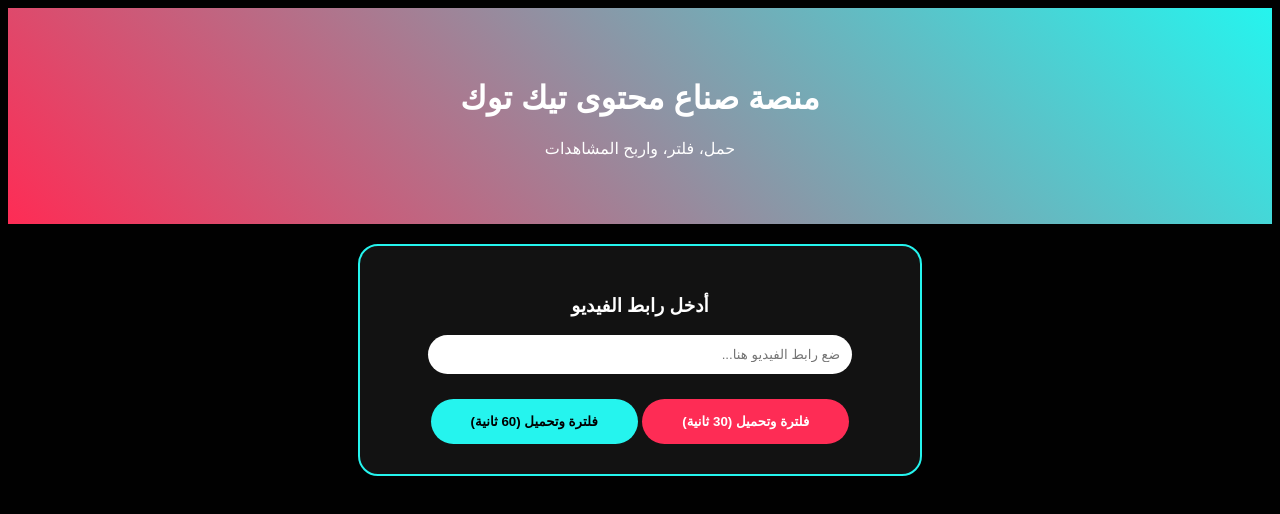
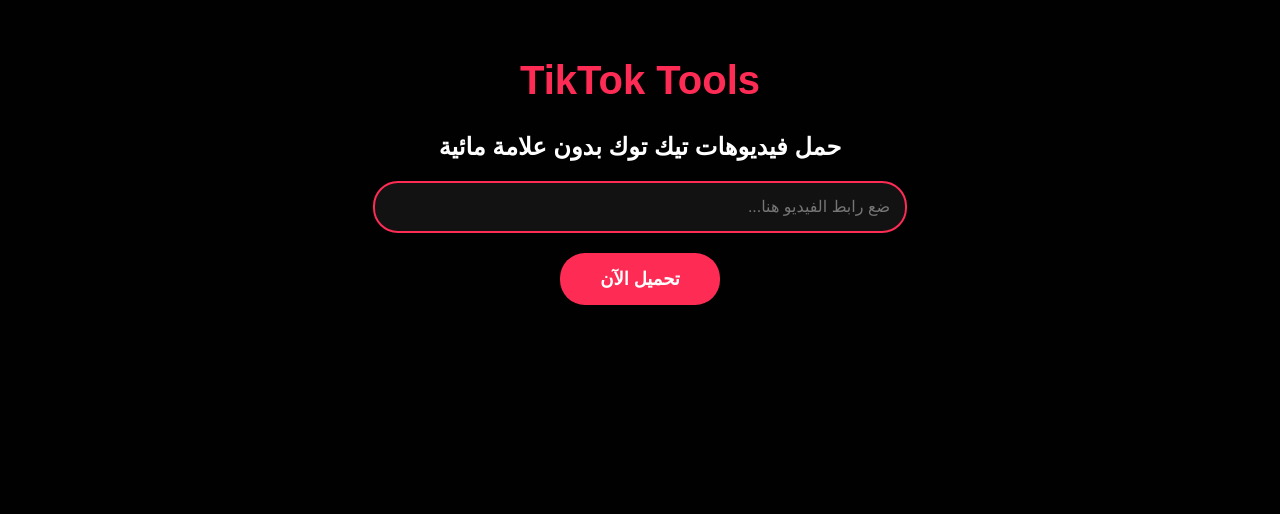
Before and after one commit to ail123ai123/TikTokTools, a plain HTML site: page index.html in a window 1280 px wide. Drawn offline with Linux system fonts and the light colour scheme.

Commit message:
Update index.html for improved layout and functionality

```diff
--- a/index.html
+++ b/index.html
@@ -2,35 +2,27 @@
 <html lang="ar" dir="rtl">
 <head>
     <meta charset="UTF-8">
-    <title>تيك توك تولز | TikTok Tools</title>
+    <meta name="viewport" content="width=device-width, initial-scale=1.0">
+    <title>TikTok Tools - تحميل سريع</title>
     <style>
-        body { background-color: #010101; color: white; font-family: sans-serif; text-align: center; }
-        .hero { padding: 50px; background: linear-gradient(45deg, #fe2c55, #25f4ee); }
-        .tool-box { background: #121212; border-radius: 20px; padding: 30px; margin: 20px auto; max-width: 500px; border: 2px solid #25f4ee; }
-        input { width: 80%; padding: 12px; border-radius: 25px; border: none; margin-bottom: 15px; }
-        .btn { background: #fe2c55; color: white; padding: 15px 40px; border-radius: 30px; text-decoration: none; font-weight: bold; cursor: pointer; border: none; }
+        body { background-color: #010101; color: white; font-family: 'Arial', sans-serif; text-align: center; padding: 50px 20px; }
+        .logo { color: #fe2c55; font-size: 40px; font-weight: bold; margin-bottom: 30px; }
+        input { width: 90%; max-width: 500px; padding: 15px; border-radius: 25px; border: 2px solid #fe2c55; background: #121212; color: white; font-size: 16px; outline: none; }
+        button { background-color: #fe2c55; color: white; border: none; padding: 15px 40px; border-radius: 25px; font-size: 18px; font-weight: bold; margin-top: 20px; cursor: pointer; transition: 0.3s; }
     </style>
 </head>
 <body>
-    <div class="hero">
-        <h1>منصة صناع محتوى تيك توك</h1>
-        <p>حمل، فلتر، واربح المشاهدات</p>
-    </div>
-    <div class="tool-box">
-        <h3>أدخل رابط الفيديو</h3>
-        <input type="text" id="videoLink" placeholder="ضع رابط الفيديو هنا...">
-        <br>
-        <button class="btn" onclick="goToWait(30)">فلترة وتحميل (30 ثانية)</button>
-        <button class="btn" onclick="goToWait(60)" style="background:#25f4ee; color:black; margin-top:10px;">فلترة وتحميل (60 ثانية)</button>
-    </div>
+    <div class="logo">TikTok Tools</div>
+    <h2>حمل فيديوهات تيك توك بدون علامة مائية</h2>
+    <input type="text" id="videoUrl" placeholder="ضع رابط الفيديو هنا...">
+    <br>
+    <button onclick="goToDownload()">تحميل الآن</button>
     <script>
-        function goToWait(seconds) {
-            let link = document.getElementById('videoLink').value;
-            if(link != "") {
-                window.location.href = "download.html?time=" + seconds;
-            } else {
-                alert("يرجى وضع رابط الفيديو أولاً!");
-            }
+        function goToDownload() {
+            let url = document.getElementById('videoUrl').value;
+            if(url.includes('tiktok.com')) {
+                window.location.href = "download.html?url=" + encodeURIComponent(url);
+            } else { alert("يرجى وضع رابط تيك توك صحيح"); }
         }
     </script>
 </body>
```
